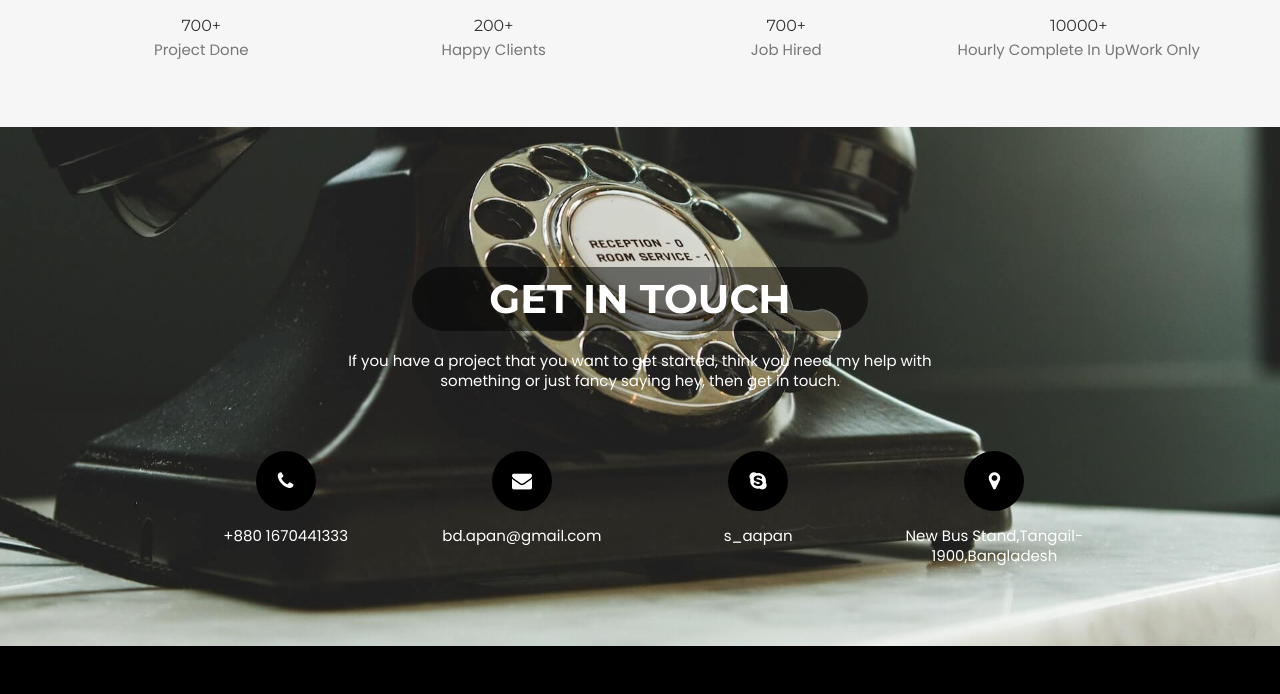
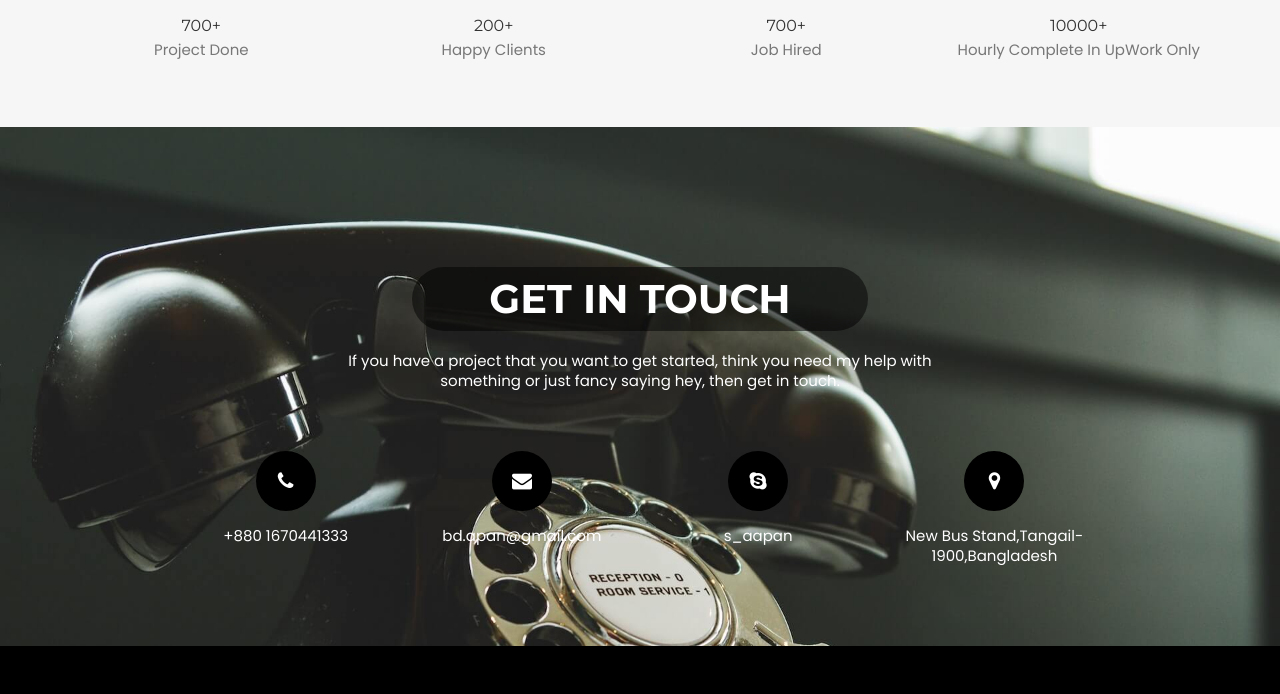
Before and after one commit to Aapan19/aapan19.github.io, a plain HTML site: page index.html in a window 1280 px wide. Shown: the part 3180-3874 px from the top of the page. Drawn offline with Linux system fonts and the light colour scheme.

Commit message:
Update style.css

```diff
--- a/css/style.css
+++ b/css/style.css
@@ -907,7 +907,7 @@ a.site-button{
 
 /* Contact section*/
 #contact{
-  background: rgba(255, 255, 255, 0.9) url("../images/contact-me.jpg") no-repeat scroll center bottom / cover ;
+  background: rgba(255, 255, 255, 0.9) url("../images/contact-me.jpg") no-repeat scroll center top / cover ;
   padding: 80px 0px 80px 0px;
   color: #fff;
 }
```
